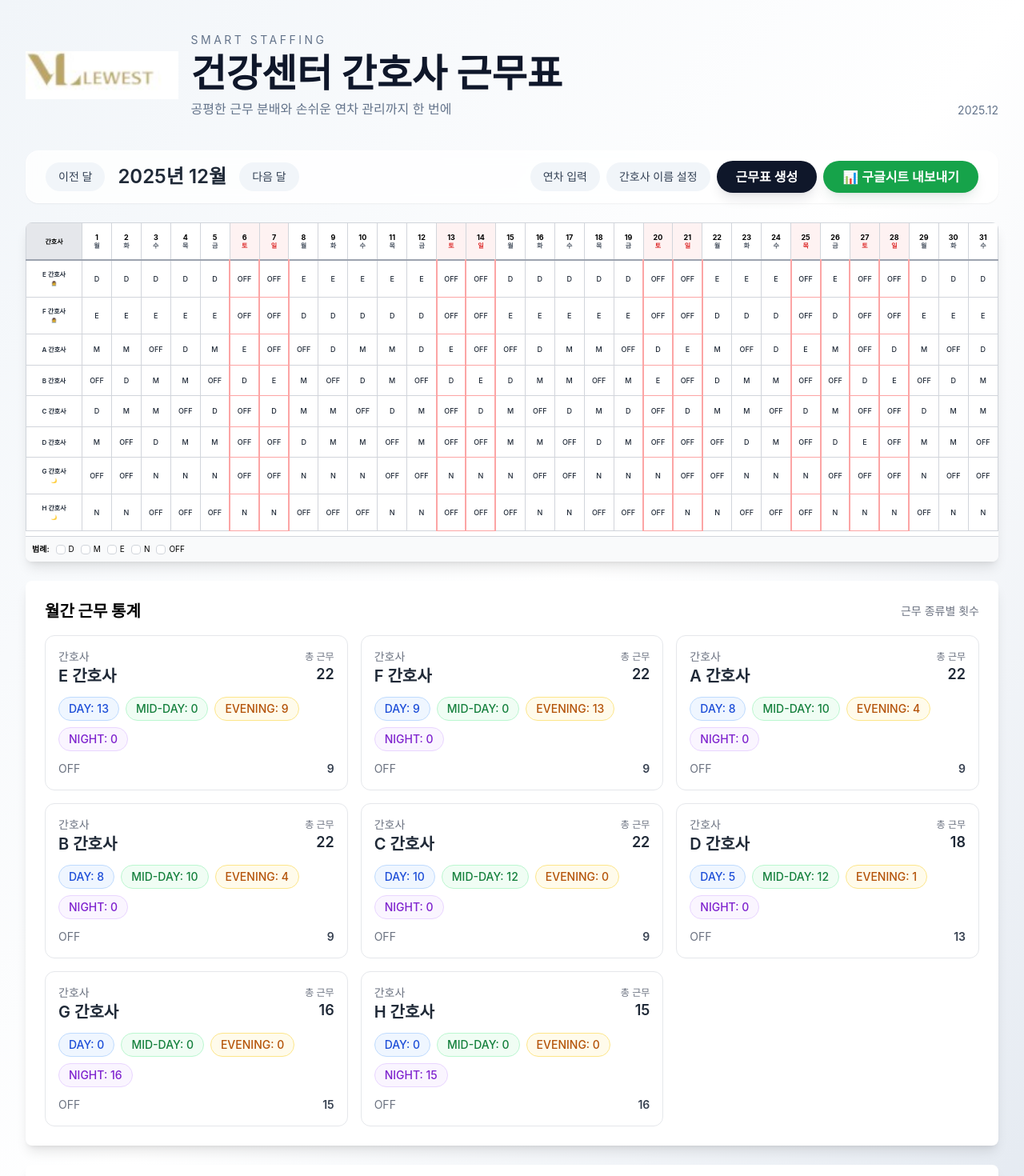
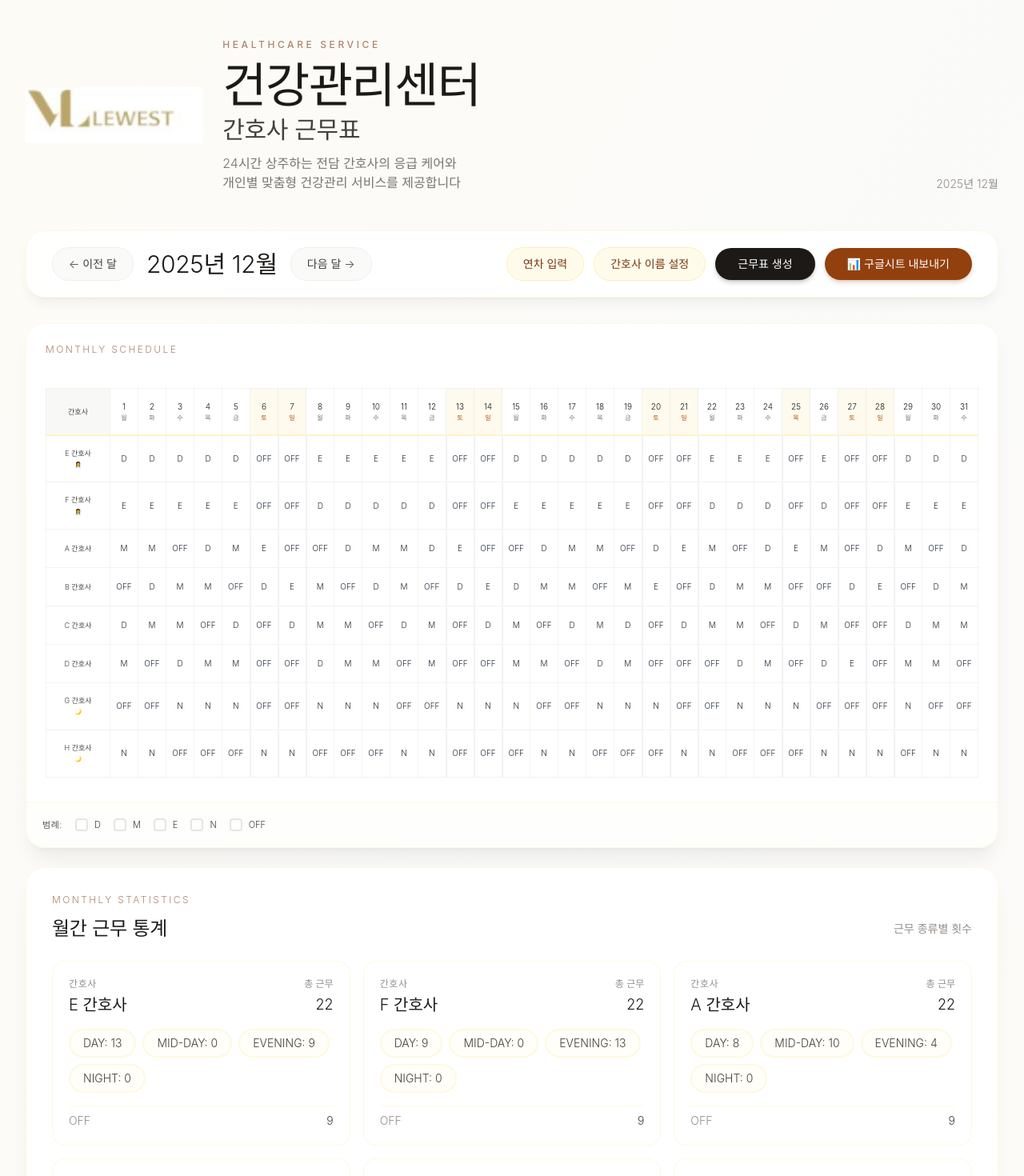
Before and after one commit to postpr0727-ship-it/VL_RN-SHEET, a React (Vite) app: page / in a window 1280 px wide. Shown: the top 1470 px of the page at 80% size. Built offline with nearby package versions, Linux system fonts and the light colour scheme.

Commit message:
작업 내용 요약

```diff
--- a/src/App.tsx
+++ b/src/App.tsx
@@ -121,15 +121,15 @@ function App() {
   }, [nurseLabels]);
 
   return (
-    <div className="min-h-screen bg-gradient-to-br from-slate-100 via-white to-slate-200 py-6 md:py-10 px-4 md:px-8">
+    <div className="min-h-screen bg-gradient-to-br from-amber-50/30 via-stone-50 to-amber-50/20 py-8 md:py-12 px-4 md:px-8">
       <div className="max-w-7xl mx-auto">
-        <header className="mb-6 md:mb-10">
-          <div className="flex items-center gap-4 mb-4">
+        <header className="mb-8 md:mb-12">
+          <div className="flex items-center gap-6 mb-6">
             <img
               src="/logo.jpg"
-              alt="VL LEWEST 로고"
+              alt="VL 레지던스 로고"
               style={{
-                height: "60px",
+                height: "70px",
                 width: "auto",
                 objectFit: "contain",
                 display: "block"
@@ -140,67 +140,71 @@ function App() {
               }}
             />
             <div className="flex-1">
-              <p className="text-sm uppercase tracking-[0.25em] text-slate-500 mb-2">
-                Smart Staffing
+              <p className="text-xs uppercase tracking-[0.3em] text-amber-900/60 mb-3 font-medium">
+                Healthcare Service
               </p>
-              <div className="flex flex-col md:flex-row md:items-end md:justify-between gap-3">
+              <div className="flex flex-col md:flex-row md:items-end md:justify-between gap-4">
                 <div>
-                  <h1 className="text-3xl md:text-5xl font-bold text-slate-900">
-                    건강센터 간호사 근무표
+                  <h1 className="text-4xl md:text-6xl font-light text-stone-900 mb-2 tracking-tight">
+                    건강관리센터
                   </h1>
-                  <p className="text-sm md:text-base text-slate-500 mt-2">
-                    공평한 근무 분배와 손쉬운 연차 관리까지 한 번에
+                  <h2 className="text-2xl md:text-3xl font-light text-stone-700 mb-3">
+                    간호사 근무표
+                  </h2>
+                  <p className="text-sm md:text-base text-stone-600/80 font-light leading-relaxed max-w-xl">
+                    24시간 상주하는 전담 간호사의 응급 케어와<br />
+                    개인별 맞춤형 건강관리 서비스를 제공합니다
                   </p>
                 </div>
-                <span className="text-sm text-slate-500">
-                  {format(new Date(year, month - 1), "yyyy.MM")}
+                <span className="text-sm text-stone-500/80 font-light">
+                  {format(new Date(year, month - 1), "yyyy년 MM월")}
                 </span>
               </div>
             </div>
           </div>
         </header>
 
-        <div className="mb-6 flex flex-col md:flex-row items-center justify-between gap-4 bg-white/80 backdrop-blur rounded-2xl px-4 md:px-6 py-3 shadow-sm border border-white/60">
+        <div className="mb-8 flex flex-col md:flex-row items-center justify-between gap-6 bg-white/90 backdrop-blur-sm rounded-3xl px-6 md:px-8 py-5 shadow-lg shadow-stone-900/5 border border-amber-100/50">
           <div className="flex items-center gap-4 flex-wrap">
             <button
               onClick={handlePrevMonth}
-              className="px-4 py-2 rounded-full bg-slate-100 text-slate-700 hover:bg-slate-200 transition-colors text-sm font-medium"
+              className="px-5 py-2.5 rounded-full bg-stone-50 text-stone-700 hover:bg-stone-100 transition-all duration-300 text-sm font-light border border-stone-200/50 hover:border-stone-300"
             >
-              이전 달
+              ← 이전 달
             </button>
-            <h2 className="text-xl md:text-2xl font-semibold text-gray-800">
+            <h2 className="text-2xl md:text-3xl font-light text-stone-900">
               {year}년 {month}월
             </h2>
             <button
               onClick={handleNextMonth}
-              className="px-4 py-2 rounded-full bg-slate-100 text-slate-700 hover:bg-slate-200 transition-colors text-sm font-medium"
+              className="px-5 py-2.5 rounded-full bg-stone-50 text-stone-700 hover:bg-stone-100 transition-all duration-300 text-sm font-light border border-stone-200/50 hover:border-stone-300"
             >
-              다음 달
+              다음 달 →
             </button>
           </div>
 
-          <div className="flex items-center gap-2">
+          <div className="flex items-center gap-3 flex-wrap">
             <button
               onClick={() => setShowVacationInput(!showVacationInput)}
-              className="px-4 py-2 rounded-full bg-slate-100 text-slate-700 hover:bg-slate-200 transition-colors text-sm font-medium"
+              className="px-5 py-2.5 rounded-full bg-amber-50 text-amber-900 hover:bg-amber-100 transition-all duration-300 text-sm font-light border border-amber-200/50 hover:border-amber-300"
             >
               연차 입력 {vacations.length > 0 && `(${vacations.length})`}
             </button>
             <button
               onClick={() => setShowNurseEditor(!showNurseEditor)}
-              className="px-4 py-2 rounded-full bg-slate-100 text-slate-700 hover:bg-slate-200 transition-colors text-sm font-medium"
+              className="px-5 py-2.5 rounded-full bg-amber-50 text-amber-900 hover:bg-amber-100 transition-all duration-300 text-sm font-light border border-amber-200/50 hover:border-amber-300"
             >
               간호사 이름 설정
             </button>
             <button
               onClick={handleGenerateSchedule}
-              className="px-6 py-2 rounded-full bg-slate-900 text-white hover:bg-slate-800 transition-colors font-semibold shadow-lg shadow-slate-900/10"
+              className="px-7 py-2.5 rounded-full bg-stone-900 text-white hover:bg-stone-800 transition-all duration-300 font-light text-sm shadow-md shadow-stone-900/20 hover:shadow-lg"
             >
               근무표 생성
             </button>
             <button
               onClick={() => exportToExcel({ schedule, year, month, nurseLabels })}
-              className="px-6 py-2 rounded-full bg-green-600 text-white hover:bg-green-700 transition-colors font-semibold shadow-lg shadow-green-900/10"
+              className="px-7 py-2.5 rounded-full bg-amber-800 text-white hover:bg-amber-900 transition-all duration-300 font-light text-sm shadow-md shadow-amber-900/20 hover:shadow-lg"
             >
               📊 구글시트 내보내기
             </button>
@@ -208,19 +212,19 @@ function App() {
         </div>
 
         {(showVacationInput || showNurseEditor) && (
-          <div className="mb-6 flex flex-wrap gap-4">
+          <div className="mb-8 flex flex-wrap gap-6">
             {showVacationInput && (
-              <div className="flex-1 min-w-[400px] rounded-2xl border border-white/60 bg-white/80 backdrop-blur shadow-lg shadow-slate-900/5 p-4">
-                <div className="flex items-start justify-between gap-3 mb-4">
+              <div className="flex-1 min-w-[400px] rounded-3xl border border-amber-100/50 bg-white/95 backdrop-blur-sm shadow-xl shadow-stone-900/5 p-6">
+                <div className="flex items-start justify-between gap-3 mb-6">
                   <div>
-                    <p className="text-xs uppercase tracking-widest text-slate-400">
+                    <p className="text-xs uppercase tracking-[0.2em] text-amber-900/60 mb-2 font-light">
                       휴무 관리
                     </p>
-                    <h3 className="text-xl font-bold text-slate-900">연차 입력</h3>
+                    <h3 className="text-2xl font-light text-stone-900">연차 입력</h3>
                   </div>
                   <button
                     onClick={() => setShowVacationInput(false)}
-                    className="text-slate-400 hover:text-slate-700 transition-colors text-xl"
+                    className="text-stone-400 hover:text-stone-700 transition-colors text-xl font-light"
                   >
                     ✕
                   </button>
@@ -235,26 +239,26 @@ function App() {
             )}
 
             {showNurseEditor && (
-              <div className="flex-1 min-w-[400px] rounded-2xl border border-white/60 bg-white/80 backdrop-blur shadow-lg shadow-slate-900/5 p-4">
-                <div className="flex items-start justify-between gap-3 mb-4">
+              <div className="flex-1 min-w-[400px] rounded-3xl border border-amber-100/50 bg-white/95 backdrop-blur-sm shadow-xl shadow-stone-900/5 p-6">
+                <div className="flex items-start justify-between gap-3 mb-6">
                   <div>
-                    <p className="text-xs uppercase tracking-widest text-slate-400">
+                    <p className="text-xs uppercase tracking-[0.2em] text-amber-900/60 mb-2 font-light">
                       간호사 정보
                     </p>
-                    <h3 className="text-xl font-bold text-slate-900">이름 설정</h3>
+                    <h3 className="text-2xl font-light text-stone-900">이름 설정</h3>
                   </div>
                   <button
                     onClick={() => setShowNurseEditor(false)}
-                    className="text-slate-400 hover:text-slate-700 transition-colors text-xl"
+                    className="text-stone-400 hover:text-stone-700 transition-colors text-xl font-light"
                   >
                     ✕
                   </button>
                 </div>
-                <div className="grid grid-cols-2 md:grid-cols-4 gap-3">
+                <div className="grid grid-cols-2 md:grid-cols-4 gap-4">
                   {Object.keys(nurseLabels).map((nurse) => (
                     <label
                       key={nurse}
-                      className="flex flex-col text-xs font-semibold text-slate-500"
+                      className="flex flex-col text-xs font-light text-stone-600"
                     >
                       {nurse} 간호사
                       <input
@@ -262,7 +266,7 @@ function App() {
                         value={nurseLabels[nurse as NurseType] ?? nurse}
                         onChange={(e) => handleUpdateNurseLabel(nurse as NurseType, e.target.value)}
                         placeholder={`${nurse} 간호사`}
-                        className="mt-1 rounded-lg border border-slate-200 bg-white px-2 py-1.5 text-sm font-medium text-slate-700 focus:outline-none focus:ring-2 focus:ring-slate-900/20"
+                        className="mt-2 rounded-xl border border-stone-200 bg-white px-3 py-2 text-sm font-light text-stone-700 focus:outline-none focus:ring-2 focus:ring-amber-500/20 focus:border-amber-300"
                       />
                     </label>
                   ))}
@@ -286,24 +290,27 @@ function App() {
         <div className="mb-6">
           <ScheduleSummary schedule={schedule} nurseLabels={nurseLabels} />
         </div>
-        <div className="bg-white rounded-lg shadow-lg p-4 md:p-6">
-          <h3 className="text-lg md:text-xl font-bold mb-4">근무 시간 안내</h3>
+        <div className="bg-white/95 backdrop-blur-sm rounded-3xl shadow-xl shadow-stone-900/5 border border-amber-100/50 p-6 md:p-8">
+          <p className="text-xs uppercase tracking-[0.2em] text-amber-900/60 mb-3 font-light">
+            Healthcare Service
+          </p>
+          <h3 className="text-2xl font-light text-stone-900 mb-6">근무 시간 안내</h3>
           <div className="grid grid-cols-1 md:grid-cols-2 lg:grid-cols-4 gap-4 text-sm md:text-base">
-            <div className="p-3 bg-blue-50 rounded-md">
-              <div className="font-semibold text-blue-800">DAY</div>
-              <div className="text-blue-600">07:00 - 16:00</div>
+            <div className="p-5 bg-amber-50/50 rounded-2xl border border-amber-100/50">
+              <div className="font-light text-stone-900 mb-1 text-base">DAY</div>
+              <div className="text-stone-600 text-sm">07:00 - 16:00</div>
             </div>
-            <div className="p-3 bg-green-50 rounded-md">
-              <div className="font-semibold text-green-800">MID-DAY</div>
-              <div className="text-green-600">09:00 - 18:00</div>
+            <div className="p-5 bg-amber-50/50 rounded-2xl border border-amber-100/50">
+              <div className="font-light text-stone-900 mb-1 text-base">MID-DAY</div>
+              <div className="text-stone-600 text-sm">09:00 - 18:00</div>
             </div>
-            <div className="p-3 bg-yellow-50 rounded-md">
-              <div className="font-semibold text-yellow-800">EVENING</div>
-              <div className="text-yellow-600">12:00 - 21:00</div>
+            <div className="p-5 bg-amber-50/50 rounded-2xl border border-amber-100/50">
+              <div className="font-light text-stone-900 mb-1 text-base">EVENING</div>
+              <div className="text-stone-600 text-sm">12:00 - 21:00</div>
             </div>
-            <div className="p-3 bg-purple-50 rounded-md">
-              <div className="font-semibold text-purple-800">NIGHT</div>
-              <div className="text-purple-600">21:00 - 07:00</div>
+            <div className="p-5 bg-amber-50/50 rounded-2xl border border-amber-100/50">
+              <div className="font-light text-stone-900 mb-1 text-base">NIGHT</div>
+              <div className="text-stone-600 text-sm">21:00 - 07:00</div>
             </div>
           </div>
         </div>
--- a/src/components/ScheduleSummary.tsx
+++ b/src/components/ScheduleSummary.tsx
@@ -38,10 +38,13 @@ export default function ScheduleSummary({
   });
 
   return (
-    <div className="w-full bg-white rounded-lg shadow-lg p-4 md:p-6">
-      <div className="flex items-center justify-between mb-4">
-        <h3 className="text-lg md:text-xl font-bold">월간 근무 통계</h3>
-        <span className="text-sm text-gray-500">근무 종류별 횟수</span>
+    <div className="w-full bg-white/95 backdrop-blur-sm rounded-3xl shadow-xl shadow-stone-900/5 border border-amber-100/50 p-6 md:p-8">
+      <p className="text-xs uppercase tracking-[0.2em] text-amber-900/60 mb-3 font-light">
+        Monthly Statistics
+      </p>
+      <div className="flex items-center justify-between mb-6">
+        <h3 className="text-2xl font-light text-stone-900">월간 근무 통계</h3>
+        <span className="text-sm text-stone-500/80 font-light">근무 종류별 횟수</span>
       </div>
       <div className="grid grid-cols-1 md:grid-cols-2 xl:grid-cols-3 gap-4">
         {NURSE_IDS.map((nurse) => {
@@ -54,18 +57,18 @@ export default function ScheduleSummary({
           return (
             <div
               key={nurse}
-              className="border border-gray-200 rounded-xl p-4 flex flex-col gap-3 hover:shadow-md transition-shadow"
+              className="border border-amber-100/50 rounded-2xl p-5 flex flex-col gap-4 hover:shadow-lg transition-all duration-300 bg-white/50 backdrop-blur-sm"
             >
               <div className="flex items-center justify-between">
                 <div>
-                  <p className="text-sm text-gray-500">간호사</p>
-                  <p className="text-xl font-semibold text-gray-800">
+                  <p className="text-xs text-stone-500/80 font-light uppercase tracking-wider">간호사</p>
+                  <p className="text-xl font-light text-stone-900 mt-1">
                     {nurseLabels[nurse]?.trim() || nurse}
                   </p>
                 </div>
                 <div className="text-right">
-                  <p className="text-xs text-gray-500">총 근무</p>
-                  <p className="text-lg font-semibold text-gray-800">
+                  <p className="text-xs text-stone-500/80 font-light">총 근무</p>
+                  <p className="text-lg font-light text-stone-900 mt-1">
                     {totalWork}
                   </p>
                 </div>
@@ -74,15 +77,15 @@ export default function ScheduleSummary({
                 {WORK_SHIFTS.map((shift) => (
                   <div
                     key={`${nurse}-${shift}`}
-                    className={`px-3 py-1 rounded-full border text-sm font-medium ${SHIFT_COLORS[shift]}`}
+                    className={`px-4 py-1.5 rounded-full border-2 border-amber-100/50 text-sm font-light bg-amber-50/30 text-stone-700`}
                   >
                     {shift}: {nurseSummary[shift]}
                   </div>
                 ))}
               </div>
-              <div className="flex items-center justify-between text-sm text-gray-500">
-                <span>OFF</span>
-                <span className="font-semibold text-gray-700">{totalOff}</span>
+              <div className="flex items-center justify-between text-sm text-stone-500/80 pt-2 border-t border-amber-100/50">
+                <span className="font-light">OFF</span>
+                <span className="font-light text-stone-700">{totalOff}</span>
               </div>
             </div>
           );
--- a/src/components/ScheduleTable.tsx
+++ b/src/components/ScheduleTable.tsx
@@ -87,16 +87,16 @@ export default function ScheduleTable({
         className={`border-b border-gray-300`}
         style={{ backgroundColor: 'white' }}
       >
-        <td className="border border-gray-300 py-3 px-1 font-bold text-center bg-gray-100 sticky left-0 z-10 w-[70px] min-w-[70px] max-w-[70px]">
-          <div className="flex flex-col items-center gap-0.5 text-[8px]">
-            <span className="text-[8px] font-semibold leading-tight whitespace-normal break-words">{label}</span>
+        <td className="border border-stone-200/50 py-4 px-2 font-light text-center bg-stone-50/50 sticky left-0 z-10 w-[80px] min-w-[80px] max-w-[80px]">
+          <div className="flex flex-col items-center gap-1 text-[8px]">
+            <span className="text-[9px] font-light leading-tight whitespace-normal break-words text-stone-700">{label}</span>
             {isManager && (
-              <span className="text-[6px] text-amber-700 font-semibold" role="img" aria-label="manager">
+              <span className="text-[7px] text-amber-700 font-light" role="img" aria-label="manager">
                 👩‍⚕️
               </span>
             )}
             {isNightSpecialist && (
-              <span className="text-[6px] text-indigo-700 font-semibold" role="img" aria-label="moon">
+              <span className="text-[7px] text-stone-600 font-light" role="img" aria-label="moon">
                 🌙
               </span>
             )}
@@ -115,14 +115,14 @@ export default function ScheduleTable({
           return (
             <td
               key={`${nurse}-${date.toISOString()}`}
-              className={`relative overflow-visible border border-gray-300 py-3 px-0.5 text-center text-[9px] font-medium ${
-                highlight ? "border-l-2 border-r-2 border-red-300" : ""
+              className={`relative overflow-visible border border-stone-200/50 py-4 px-1 text-center text-[10px] font-light ${
+                highlight ? "border-l-2 border-r-2 border-amber-300/50" : ""
               } ${
-                isManual ? "ring-1 ring-slate-400" : ""
+                isManual ? "ring-1 ring-amber-400/50" : ""
               }`}
               style={{
-                width: `calc((100% - 70px) / ${dates.length})`,
-                minWidth: '24px',
+                width: `calc((100% - 80px) / ${dates.length})`,
+                minWidth: '28px',
                 backgroundColor: '#ffffff',
                 color: '#1f2937'
               }}
@@ -209,39 +209,44 @@ export default function ScheduleTable({
   };
 
   return (
-    <div className="w-full overflow-x-auto bg-white rounded-lg shadow-lg">
+    <div className="w-full overflow-x-auto bg-white/95 backdrop-blur-sm rounded-3xl shadow-xl shadow-stone-900/5 border border-amber-100/50">
       <style>{`
         table.schedule-table tbody td {
           background-color: #ffffff !important;
           color: #1f2937 !important;
         }
       `}</style>
-      <div className="inline-block min-w-full">
+      <div className="p-6">
+        <p className="text-xs uppercase tracking-[0.2em] text-amber-900/60 mb-4 font-light">
+          Monthly Schedule
+        </p>
+      </div>
+      <div className="inline-block min-w-full px-6 pb-6">
         <table className="schedule-table w-full border-collapse text-[8px]" style={{ tableLayout: 'fixed' }}>
           <thead>
-            <tr className="bg-gray-100 border-b-2 border-gray-400">
-              <th className="border border-gray-300 py-3 px-1 font-bold text-center bg-gray-200 sticky left-0 z-20 w-[70px] min-w-[70px] max-w-[70px]">
-                <div className="text-[8px]">간호사</div>
+            <tr className="bg-stone-50/80 border-b-2 border-amber-100">
+              <th className="border border-stone-200/50 py-4 px-2 font-light text-center bg-stone-100/50 sticky left-0 z-20 w-[80px] min-w-[80px] max-w-[80px]">
+                <div className="text-[9px] text-stone-700 font-light">간호사</div>
               </th>
               {dates.map((date) => {
                 const highlight = isWeekend(date) || isHolidayDate(date);
                 return (
                   <th
                     key={date.toISOString()}
-                    className={`border border-gray-300 py-3 px-0.5 text-center font-semibold ${
-                      highlight ? "bg-red-50" : "bg-white"
+                    className={`border border-stone-200/50 py-4 px-1 text-center font-light ${
+                      highlight ? "bg-amber-50/80" : "bg-white"
                     }`}
                     style={{
-                      width: `calc((100% - 35px) / ${dates.length})`,
-                      minWidth: '24px'
+                      width: `calc((100% - 80px) / ${dates.length})`,
+                      minWidth: '28px'
                     }}
                   >
-                    <div className="text-[9px] font-bold leading-tight">
+                    <div className="text-[10px] font-light text-stone-900 leading-tight mb-0.5">
                       {format(date, 'd')}
                     </div>
                     <div
-                      className={`text-[8px] leading-tight ${
-                        highlight ? 'text-red-600 font-bold' : 'text-gray-600'
+                      className={`text-[8px] leading-tight font-light ${
+                        highlight ? 'text-amber-700' : 'text-stone-500'
                       }`}
                     >
                       {weekdayNames[date.getDay()].charAt(0)}
@@ -257,13 +262,13 @@ export default function ScheduleTable({
         </table>
       </div>
 
-      <div className="p-2 border-t border-gray-300 bg-gray-50">
-        <div className="flex flex-wrap items-center gap-2 text-[10px]">
-          <span className="font-semibold">범례:</span>
+      <div className="p-5 border-t border-amber-100/50 bg-stone-50/30 rounded-b-3xl">
+        <div className="flex flex-wrap items-center gap-4 text-[11px]">
+          <span className="font-light text-stone-600 uppercase tracking-wider">범례:</span>
           {SHIFT_OPTIONS.map((option) => (
-            <div key={option} className="flex items-center gap-1">
-              <div className={`w-3 h-3 rounded border ${SHIFT_COLORS[option]}`} />
-              <span>{SHIFT_LABELS[option]}</span>
+            <div key={option} className="flex items-center gap-2">
+              <div className={`w-4 h-4 rounded border-2 border-stone-200 ${SHIFT_COLORS[option]}`} />
+              <span className="text-stone-700 font-light">{SHIFT_LABELS[option]}</span>
             </div>
           ))}
         </div>
--- a/src/index.css
+++ b/src/index.css
@@ -9,8 +9,20 @@ body {
     "Cantarell", "Fira Sans", "Droid Sans", "Helvetica Neue", sans-serif;
   -webkit-font-smoothing: antialiased;
   -moz-osx-font-smoothing: grayscale;
+  color: #292524;
+  background: #fefcfb;
 }
 
 * {
   box-sizing: border-box;
 }
+
+/* VL Premium Typography */
+h1, h2, h3, h4, h5, h6 {
+  letter-spacing: -0.01em;
+}
+
+/* Smooth scrolling */
+html {
+  scroll-behavior: smooth;
+}
```
